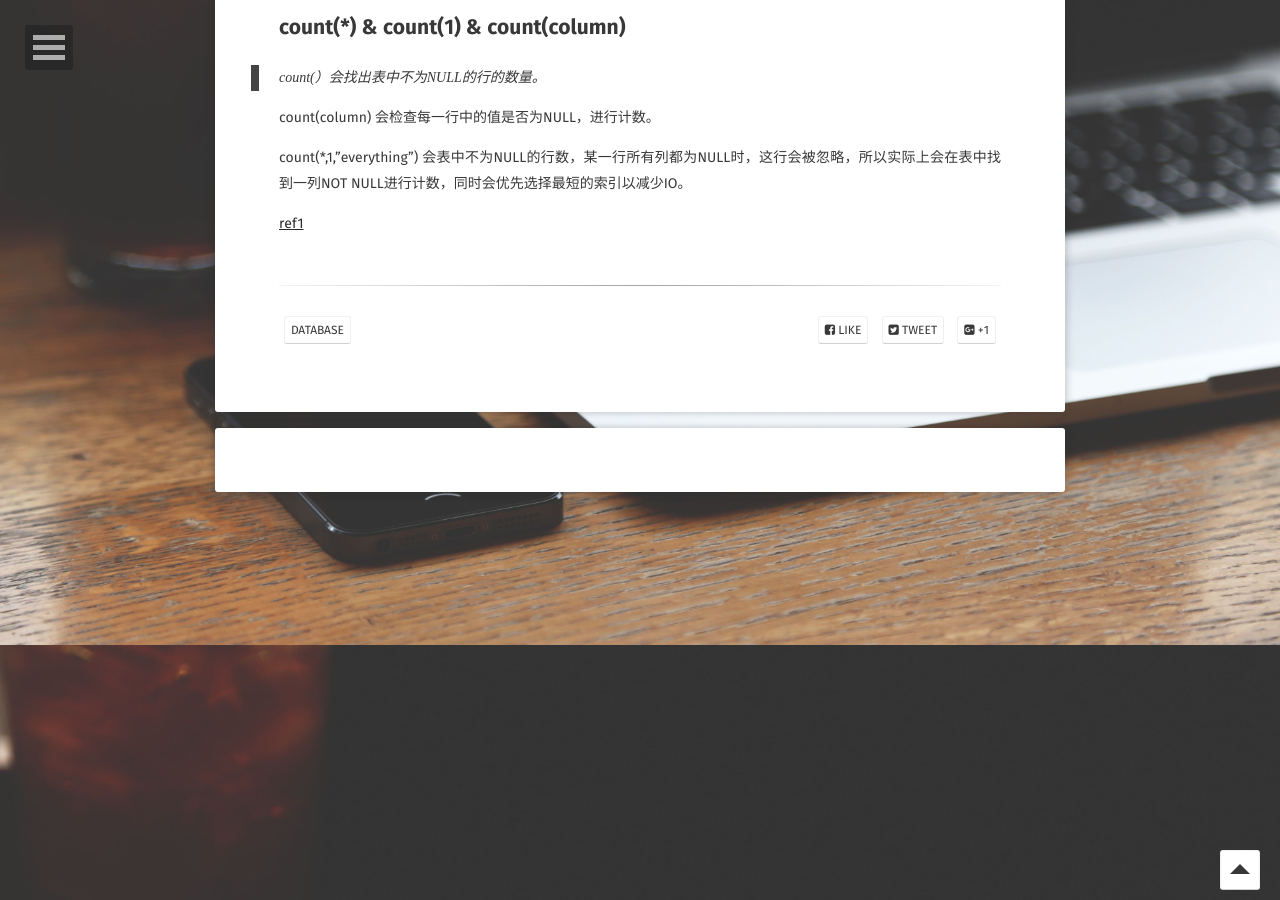
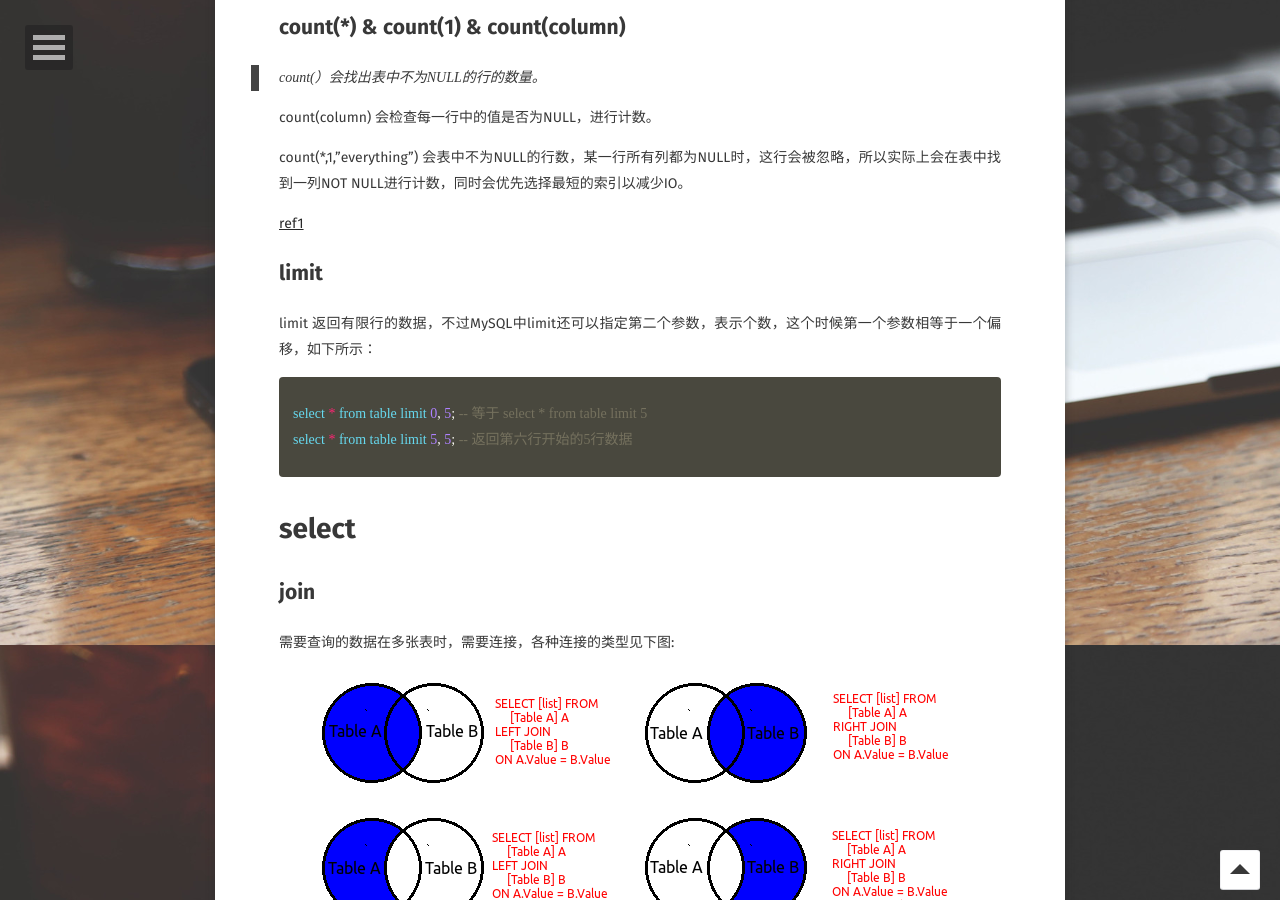
Before and after one commit to longjianjiang/longjianjiang.github.io, a Jekyll site: the page built from _posts/2019-02-27-SQL-note.md, in a window 1280 px wide and 900 px high, scrolled down 1155 px. Built offline with Jekyll 4.4.1, drawn with Linux system fonts in a browser that asks for light colours; some web fonts are replaced; comment, search, counter and statistics services are not loaded.

Commit message:
Update(auto commit)

```diff
--- a/_posts/2019-02-27-SQL-note.md
+++ b/_posts/2019-02-27-SQL-note.md
@@ -51,3 +51,20 @@ count(column) 会检查每一行中的值是否为NULL，进行计数。
 count(*,1,"everything") 会表中不为NULL的行数，某一行所有列都为NULL时，这行会被忽略，所以实际上会在表中找到一列NOT NULL进行计数，同时会优先选择最短的索引以减少IO。
 
 [ref1](https://www.cnblogs.com/CareySon/p/DifferenceBetweenCountStarAndCount1.html#!comments)
+
+## limit
+
+limit 返回有限行的数据，不过MySQL中limit还可以指定第二个参数，表示个数，这个时候第一个参数相等于一个偏移，如下所示：
+
+{% highlight sql %}
+select * from table limit 0, 5; -- 等于 select * from table limit 5
+select * from table limit 5, 5; -- 返回第六行开始的5行数据
+{% endhighlight %}
+
+# select
+
+## join
+
+需要查询的数据在多张表时，需要连接，各种连接的类型见下图:
+
+![sql_note_1.png]({{site.url}}/assets/images/blog/sql_note_1.png)
```
Also changed, not shown: assets/images/blog/sql_note_1.png (added).
